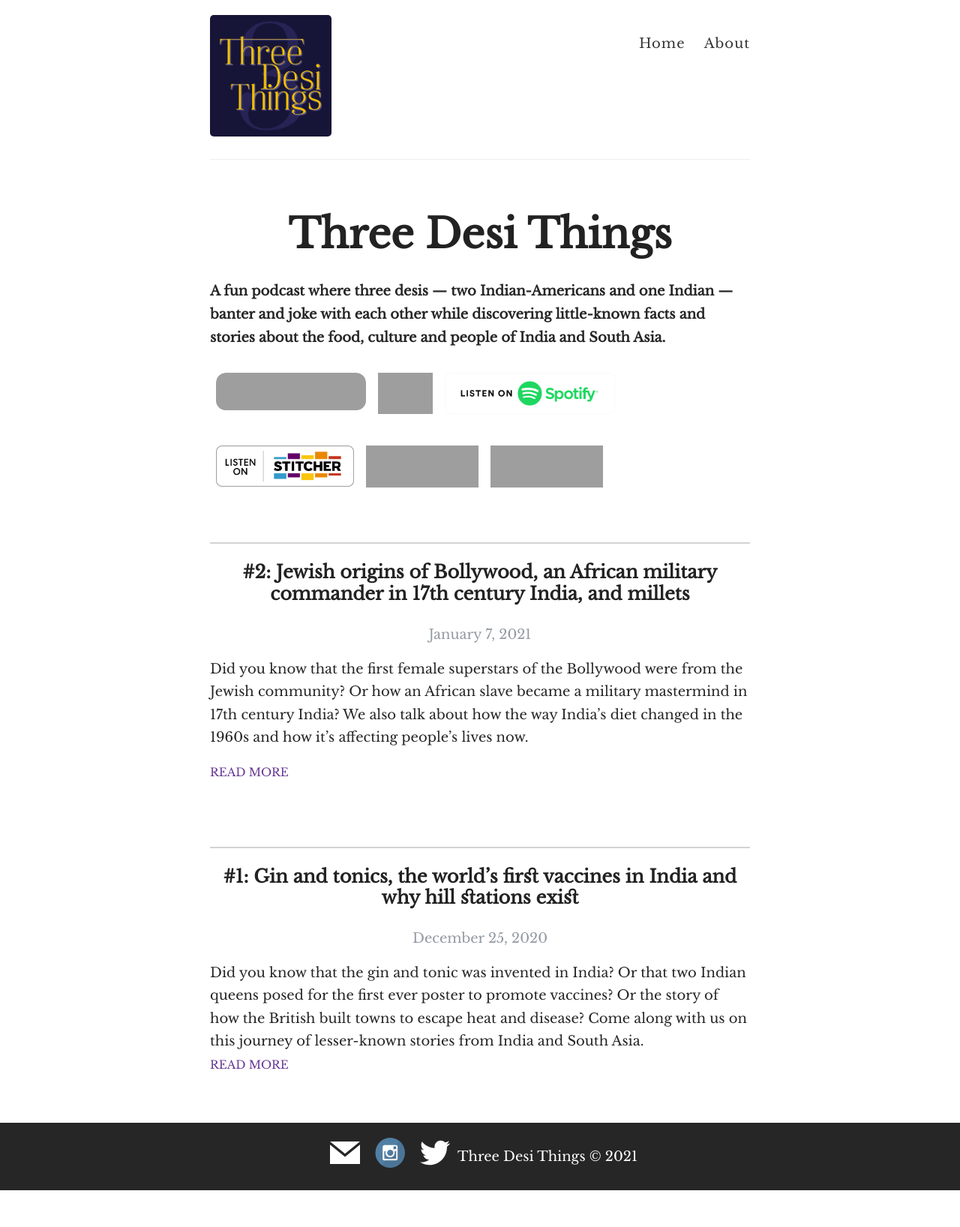
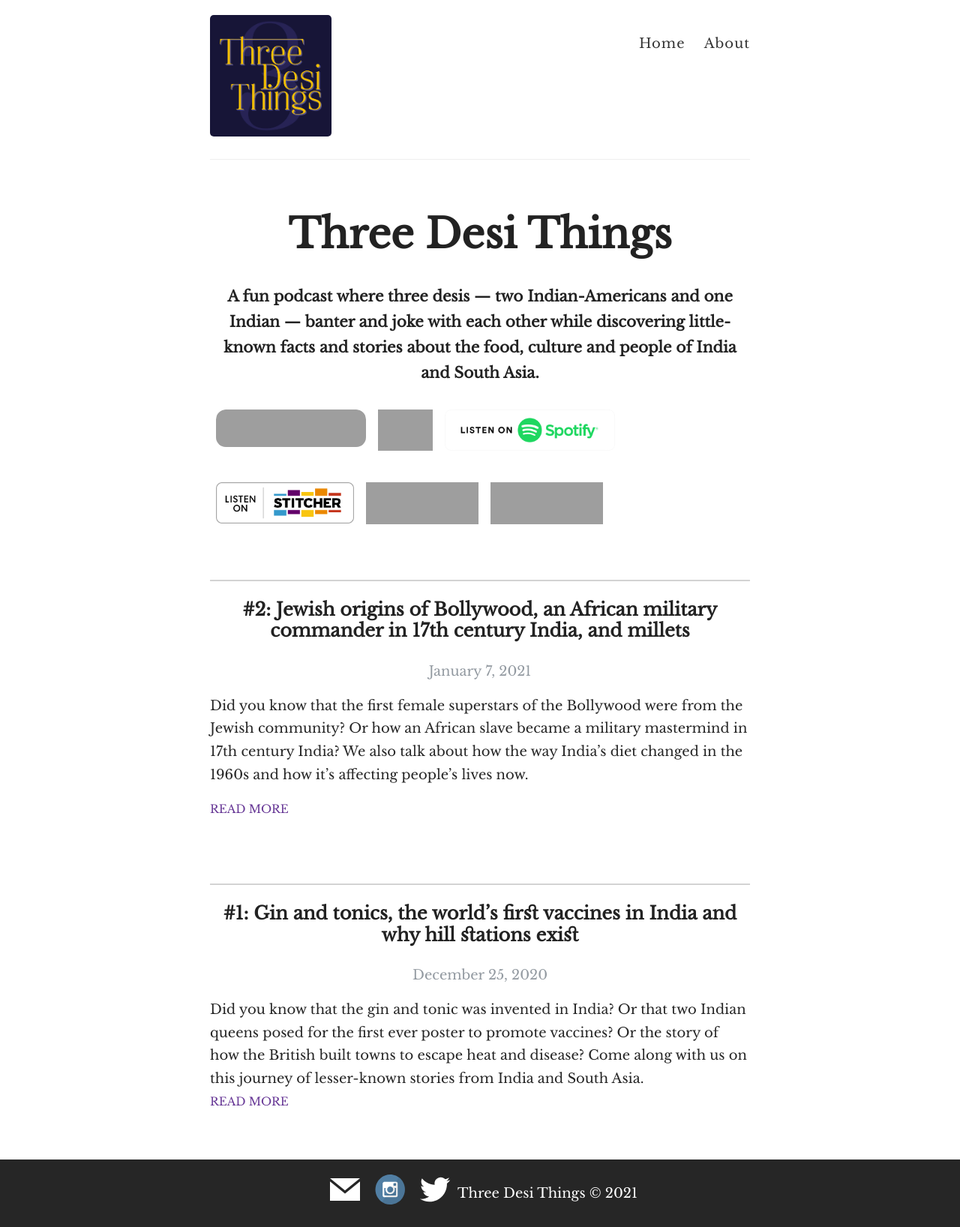
Before and after one commit to three-desi-things/three-desi-things.github.io, a Jekyll site: the page built from index.html, in a window 1280 px wide. Shown: the whole page at 75% size. Built offline with Jekyll 4.4.1, drawn with Linux system fonts in a browser that asks for light colours; the list of posts is cut into pages by our own code; before the commit the page ends 1587 px from its top, so only the background shows below that; grey boxes are pictures that could not be loaded.

Commit message:
changed intro to h4

```diff
--- a/index.html
+++ b/index.html
@@ -4,7 +4,7 @@ layout: default
 <div class="blurp intro">
   <h1 class="blurp__hed">Three Desi Things</h1>
 
-  <p><strong>A fun podcast where three desis &mdash; two Indian-Americans and one Indian &mdash; banter and joke with each other while discovering little-known facts and stories about the food, culture and people of India and South Asia.</strong></p>
+  <h3 class="blurp__intro">A fun podcast where three desis &mdash; two Indian-Americans and one Indian &mdash; banter and joke with each other while discovering little-known facts and stories about the food, culture and people of India and South Asia.</h3>
 
 
   <div class="intro__subscribe">
```
